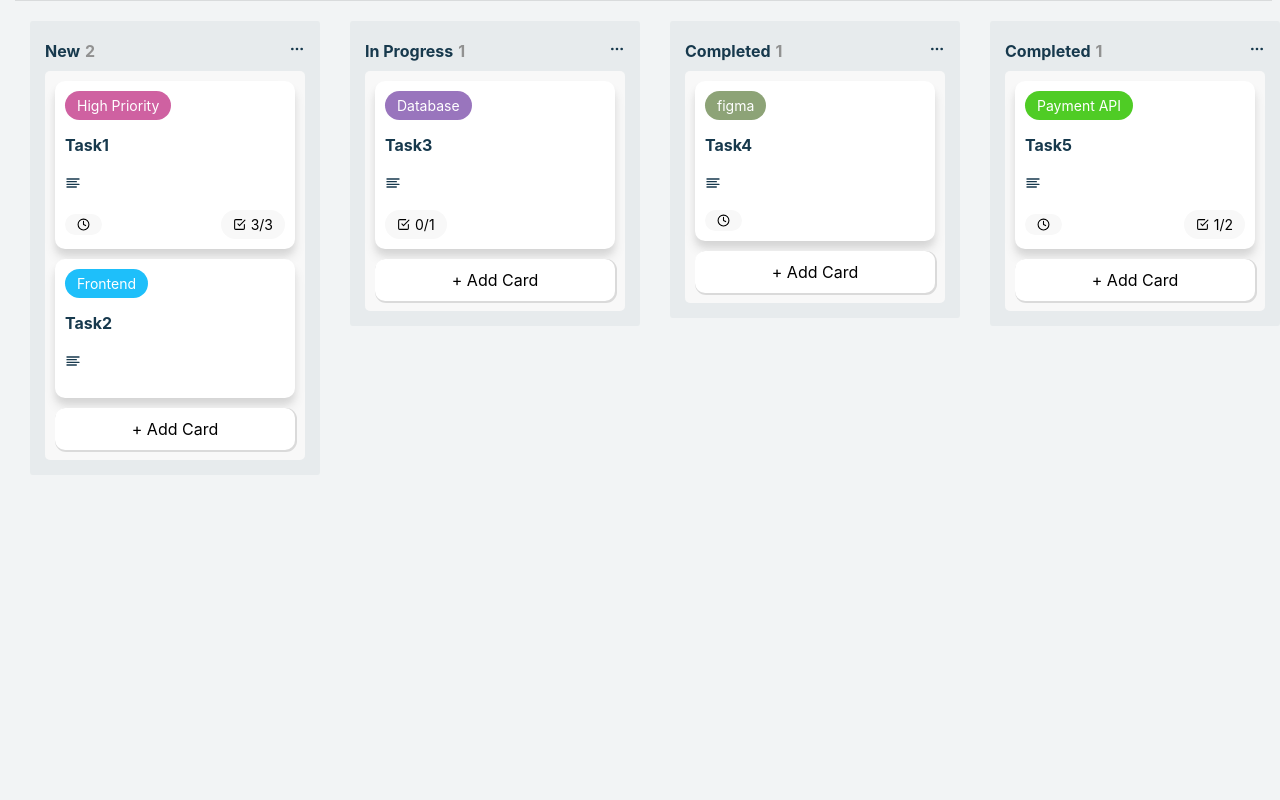
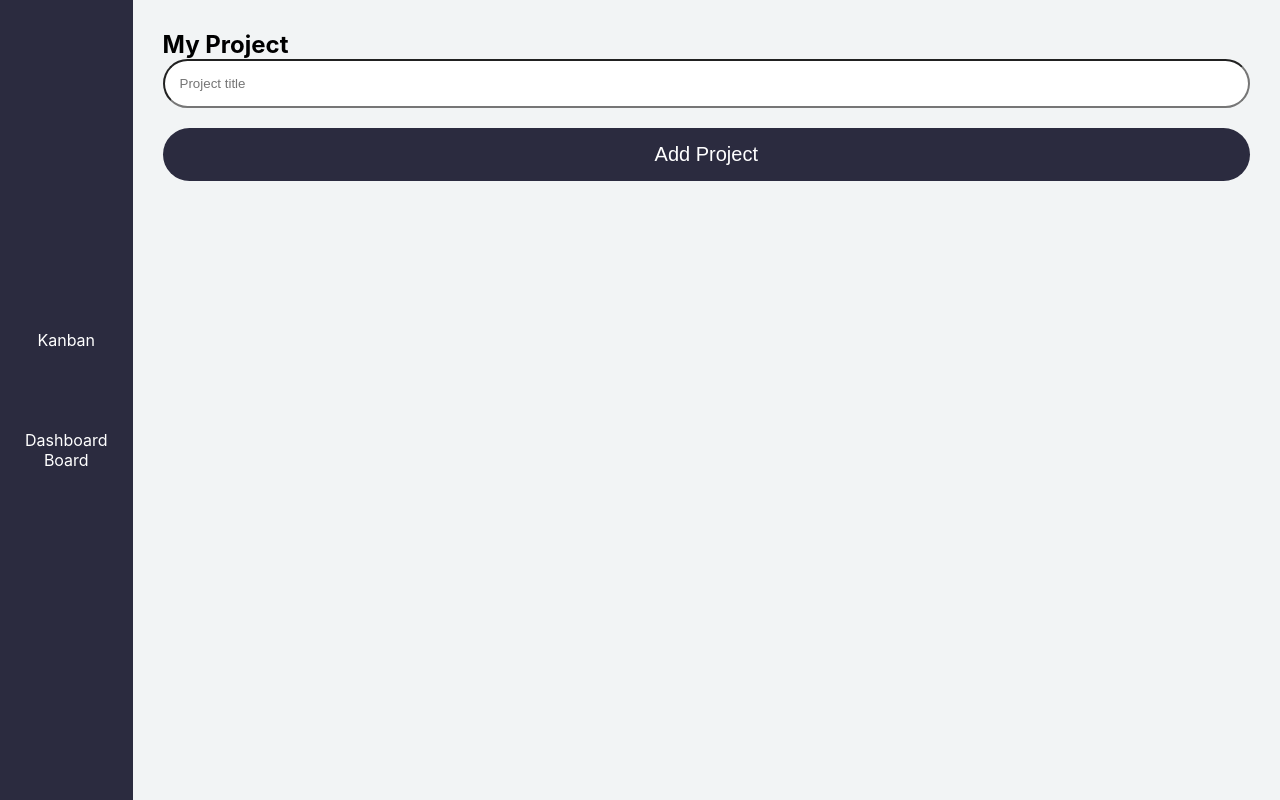
Before and after one commit to Priya-raja/kanban-react, a React (Create React App) app: page / in a window 1280 px wide. Built offline with nearby package versions, Linux system fonts and the light colour scheme.

Commit message:
commit-7 fixed the navigation to board

```diff
--- a/package.json
+++ b/package.json
@@ -17,11 +17,13 @@
     "@types/node": "^18.11.9",
     "@types/react": "^18.0.25",
     "@types/react-dom": "^18.0.9",
+    "@types/styled-components": "^5.1.26",
     "react": "^18.2.0",
     "react-dom": "^18.2.0",
     "react-icons": "^4.6.0",
     "react-router-dom": "^6.4.3",
     "react-scripts": "5.0.1",
+    "react-switch": "^7.0.0",
     "react-textarea-autosize": "^8.4.0",
     "typescript": "^4.9.3",
     "usehooks-ts": "^2.9.1",
--- a/src/App.tsx
+++ b/src/App.tsx
@@ -1,13 +1,28 @@
 
-import Board from './Pages/Board'
+import Nav from "./Components/Nav";
+import { BrowserRouter, Route, Routes } from "react-router-dom";
+import Dashboards from "./Pages/Dashboards";
+import Board from "./Pages/Board";
+
 
 
 const App = () => {
+
   return (
-    <div>
-      <Board/>
-      </div>
-  )
-}
 
-export default App
+
+    <div className="app" >
+      <BrowserRouter>
+        <Nav/>
+        <Routes>
+          <Route path="/" element={<Dashboards />} />
+          <Route path="/board" element={<Board/>} />
+          {/* <Route path="/board/:id" element={<Board />}  /> */}
+        </Routes>
+      </BrowserRouter>
+    </div>
+
+  );
+};
+
+export default App;
--- a/src/components/Nav.tsx
+++ b/src/components/Nav.tsx
@@ -1,20 +1,26 @@
-import React from "react";
+import React, { useContext } from "react";
 import { useNavigate } from "react-router-dom";
-
+import { MdLightMode } from "react-icons/md";
+import ReactSwitch from "react-switch";
 
 const Nav = () => {
   let navigate = useNavigate();
   return (
     <nav>
-          <div className="logo-container">
-           Kanban
-          </div>
+      <div className="logo-container">Kanban</div>
 
-          <div className="controls-container">
-            <div className="icon" onClick={() => navigate("/")}>  Dashboard </div>
-            <div className="icon" onClick={() => navigate("/board")}> Board </div>
+      {/* <MdLightMode /> Theme */}
 
-          </div>
+      <div className="controls-container">
+        <div className="icon" onClick={() => navigate("/")}>
+
+          Dashboard
+        </div>
+        <div className="icon" onClick={() => navigate("/board")}>
+
+          Board
+        </div>
+      </div>
     </nav>
   );
 };
--- a/src/index.css
+++ b/src/index.css
@@ -5,48 +5,48 @@ font-family: 'Roboto', sans-serif;
 background-color:rgb(52, 43, 148);
 } */
 
-/* .app {
+.app {
     display: flex;
-    flex-direction: row;
-} */
+
+}
 /* ----Nav--- */
+
 nav {
     height: 100vh;
-    background-color: rgb(43,43,63);
+    background-color: rgb(43, 43, 63);
     color: rgb(255,255,255);
     text-align: center;
     display: flex;
-    flex-direction:column;
-    justify-content:center;
+    flex-direction: column;
+    justify-content: center;
   }
 
   nav .logo-container,
   nav .controls-container {
-    padding: 20px 25px;
+    padding: 40px 25px;
     display: flex;
     flex-direction: column;
   }
 
   nav .logo-container img {
-    width: 30px;
-    color: white;
+    width: 20px;
   }
 
   nav .icon {
     color: rgb(255,255,255);
   }
 /*
-/* Dashboard */
+Dashboard */
 
-/* .dashboard {
+.dashboard {
     padding: 30px;
     width:100%;
-}  */
+}
 
-/* .board-container {
+ .board-container {
     height:80vh;
     overflow: scroll;
-} */
+}
 
 * {
     box-sizing: border-box;
--- a/src/index.tsx
+++ b/src/index.tsx
@@ -1,12 +1,10 @@
 import React from "react";
 
-import { createRoot } from 'react-dom/client';
+import { createRoot } from "react-dom/client";
 import "./index.css";
 import App from "./App";
 
-
-
-const container = document.getElementById('root');
+const container = document.getElementById("root");
 const root = createRoot(container!);
 
 root.render(<App />);
--- a/src/pages/Board.tsx
+++ b/src/pages/Board.tsx
@@ -12,7 +12,7 @@ import useLocalStorage from '../localStorageFile/useLocalStorage';
 const Board = () => {
 const [boards, setBoards] = useLocalStorage('boards',ApiMockResponse)
 
-
+const {state} = useLocation()
 const [targetCard, setTargetCard] = useState({
   boardId: 1,
   cardId: 0,
@@ -144,15 +144,15 @@ const [targetCard, setTargetCard] = useState({
 
    <>
 
-      <div className="app">
+      <div className="app-panel">
       <div className="app-nav">
-        {/* { state != null ?
+        { state != null ?
       <div className="project-title">
-        <h1>{state.newTitle}</h1>
+        <h1 className="project-title">{state.newTitle}</h1>
         </div>
-       : <h1>My Project</h1>
+       : <h1 className="project-title">My Project</h1>
        }
-        */}
+
       </div>
       <div className="app-boards-container">
         <div className="app-boards">
--- a/src/pages/Dashboard.css
+++ b/src/pages/Dashboard.css
@@ -9,8 +9,8 @@
   }
 
   .btn{
-    background-color: #888CF0;
-    color:#000000;
+    background-color:  rgb(43, 43, 63);
+    color: white;
     margin-top: 20px;
     border-radius: 40px;
     box-shadow: none;
@@ -36,10 +36,7 @@
 
   }
 
-  .icon{
-   margin:10px;
-    font-size: 20px;
-  }
+
 
   h3{
     font-size: 30px;
--- a/src/pages/Dashboards.tsx
+++ b/src/pages/Dashboards.tsx
@@ -2,7 +2,7 @@ import React, { useState } from "react";
 import { FontAwesomeIcon } from "@fortawesome/react-fontawesome";
 import { faBars,  } from "@fortawesome/free-solid-svg-icons";
 import { useNavigate } from "react-router-dom";
-import "./dashboard.css";
+import "./Dashboard.css";
 import useLocalStorage from "../localStorageFile/useLocalStorage";
 
 const Dashboards = () => {
@@ -47,9 +47,9 @@ const Dashboards = () => {
         <button className="btn" onClick={navigateToBoard}>
           Add Project
         </button>
-        <button className="btn" onClick ={handleAddItem}>
+        {/* <button className="btn" onClick ={handleAddItem}>
         Show Projects
-        </button>
+        </button> */}
       </div>
 
       {/** List container */}
--- a/src/pages/board.css
+++ b/src/pages/board.css
@@ -4,11 +4,14 @@ body{
   background-color:rgb(242, 244, 245);
   background-size: cover;
 }
-.app {
+.app-panel {
   width: 100%;
   height: 100vh;
   display: flex;
   flex-direction: column;
+}
+.project-title {
+color:rgb(3, 3, 3);
 }
 
 .app-nav {
```
Also changed, not shown: 1 other file (tests, documents, lock files or other folders). Lines whose indentation alone changed are shown as unchanged.
